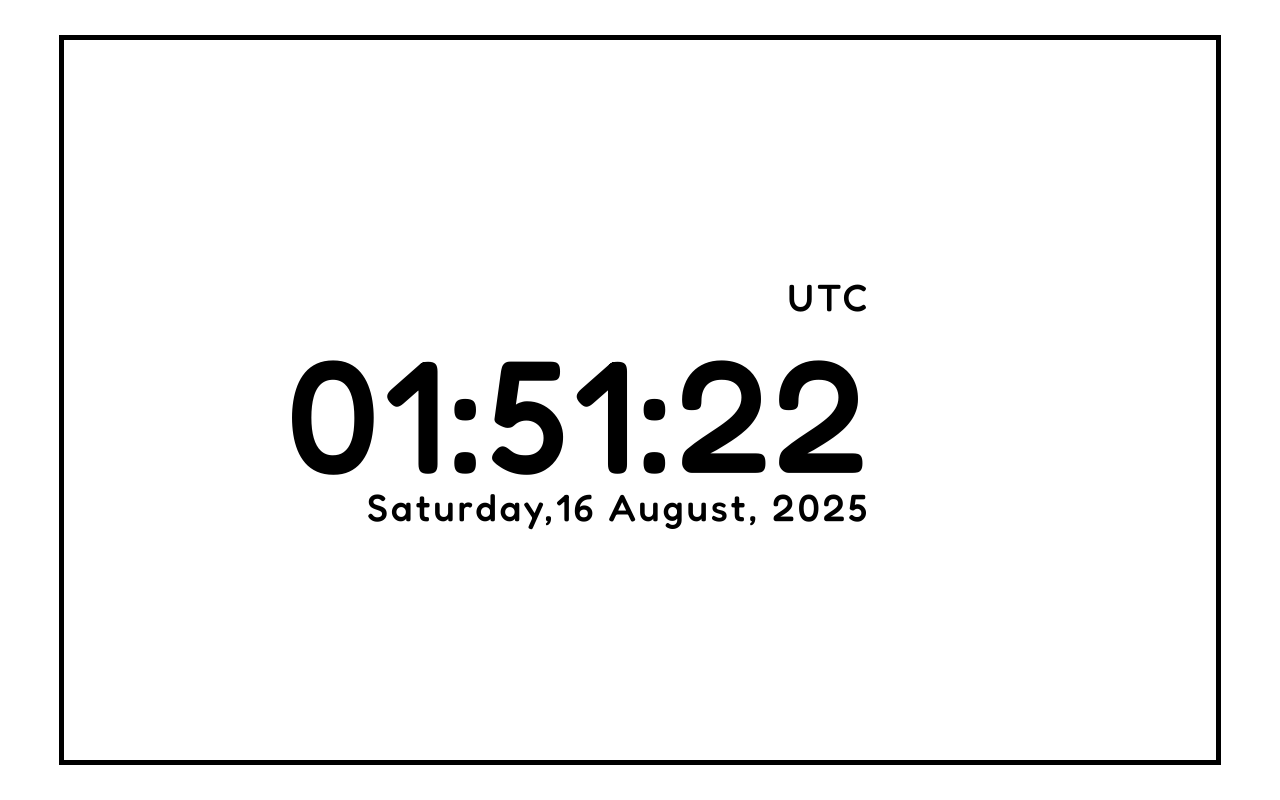
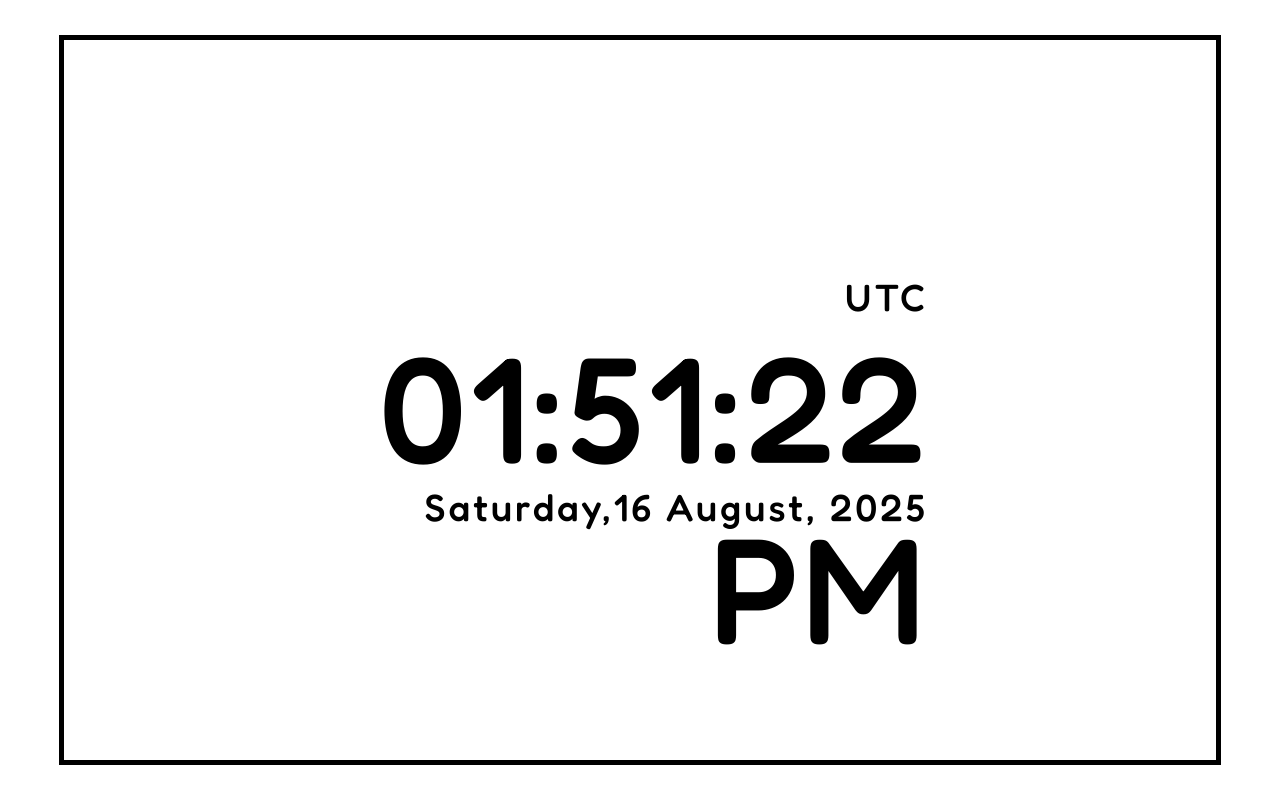
Before and after one commit to OmarElgaafary/Time-JS, a website built with Vite: page index.html in a window 1280 px wide. Built offline with nearby package versions, Linux system fonts and the light colour scheme.

```diff
--- a/styles/style.css
+++ b/styles/style.css
@@ -5,7 +5,6 @@
     font-weight: 500;
     letter-spacing: 3px;
 }
-
 .outer-container {
     position: absolute;
     width: 90%;
@@ -16,25 +15,22 @@
     transform: translate(-50%, -50%);
     border: 5px solid black;
 }
-
 .data-grid {
     display: grid;
     grid-template-rows: 1fr 1fr 1fr;
     position: absolute;
     top: 15%;
-    left: 10%;
+    left: 15%;
     height: 70%;
     width: 60%;
     text-align: end;
 }
-
 .time,
 .date,
 .time-zone {
     position: relative;
     text-align: end;
 }
-
 .time-p,
 .time-zone-p,
 .date-p {
@@ -42,11 +38,9 @@
     width: 100%;
     font-size: 38px;
 }
-
 .time-p {
-    font-size: 160px;
+    font-size: 150px;
 }
-
 .time-zone-p {
     top: 75%;
 }
--- a/time.js
+++ b/time.js
@@ -19,7 +19,7 @@
         const date = new dayjs();
         switch (this.type) {
             case 'Time':
-                this.time = date.format('hh:mm:ss');
+                this.time = date.format('hh:mm:ss A');
                 timeElement.innerHTML = this.time;
                 break;
             case 'Date':
```
